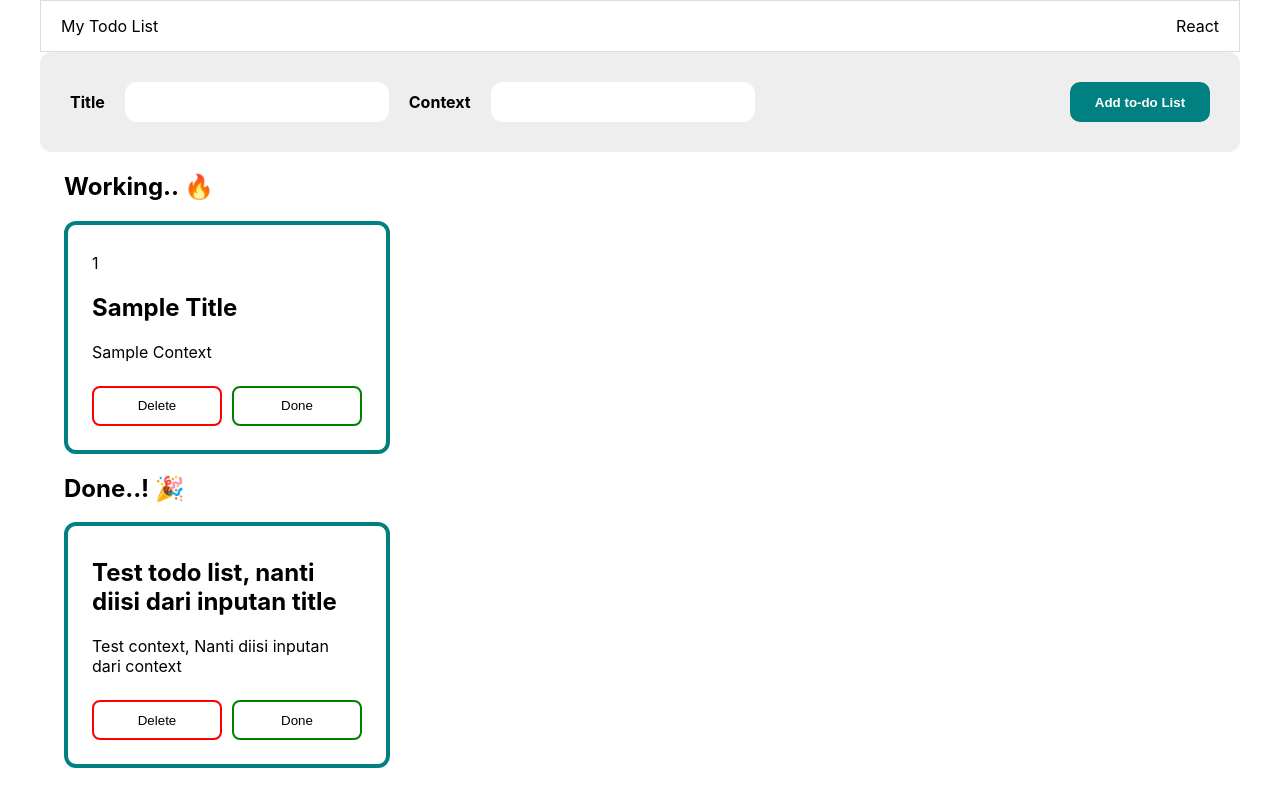
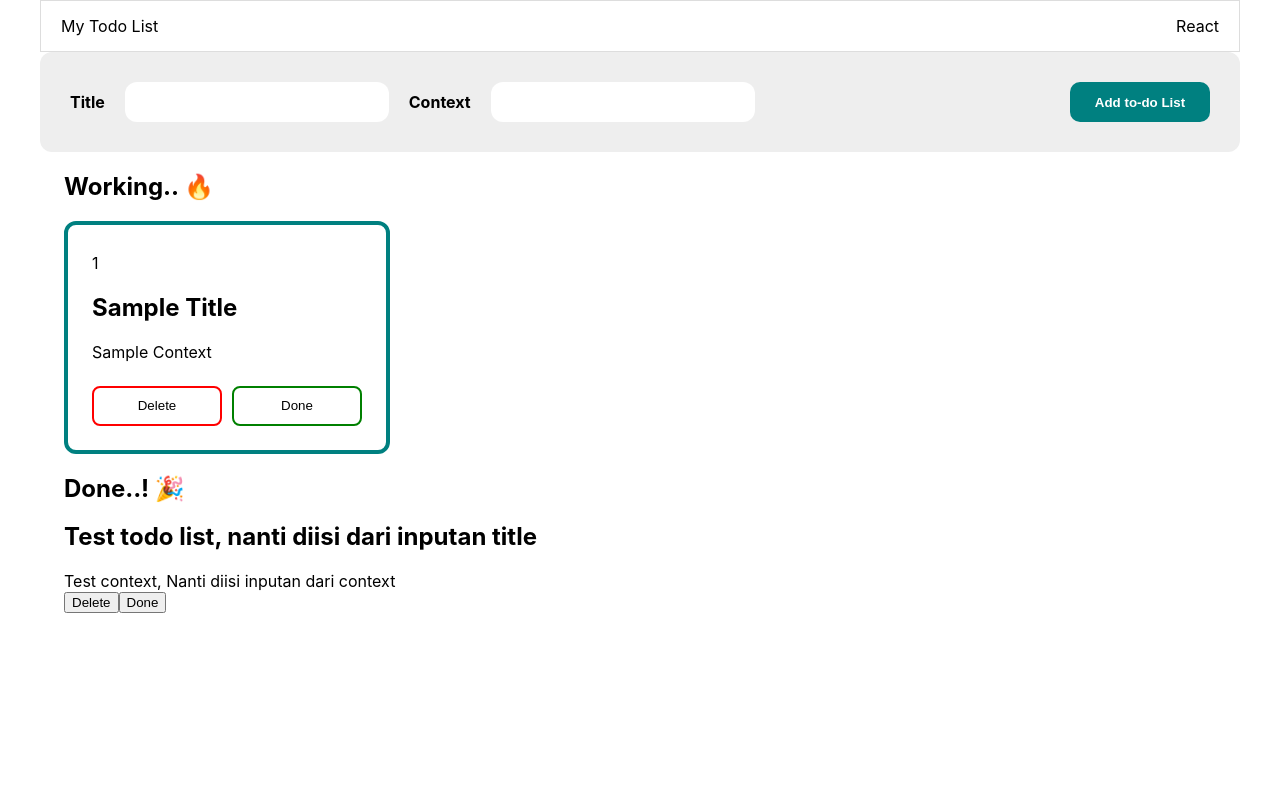
Before and after one commit to ApriyadiH/Week2-todolist, a React (Create React App) app: page / in a window 1280 px wide. Built offline with nearby package versions, Linux system fonts and the light colour scheme.

Commit message:
Adding style.css to each component

```diff
--- a/src/components/form/Form.jsx
+++ b/src/components/form/Form.jsx
@@ -1,3 +1,4 @@
+import "./style.css";
 const AddForm = ({
     title,
     context,
@@ -6,59 +7,59 @@ const AddForm = ({
     onClickHandlerAdd}) => {
 
     ////////////////////////////////////////////////////////
-    const add_form = {
-        backgroundColor: "#eee",
-        borderRadius: "12px",
-        justifyContent: "space-between",
-        margin: "0 auto",
-        padding: "30px",
+    // const add_form = {
+    //     backgroundColor: "#eee",
+    //     borderRadius: "12px",
+    //     justifyContent: "space-between",
+    //     margin: "0 auto",
+    //     padding: "30px",
 
-        display:"flex",
-        alignItems:"center",
-    }
+    //     display:"flex",
+    //     alignItems:"center",
+    // }
 
-    const input_group = {
-        alignItems: "center",
-        display: "flex",
-        gap: "20px",
-    }
+    // const input_group = {
+    //     alignItems: "center",
+    //     display: "flex",
+    //     gap: "20px",
+    // }
 
-    const form_label = {
-        fontSize: "16px",
-        fontWeight: "700"
-    }
+    // const form_label = {
+    //     fontSize: "16px",
+    //     fontWeight: "700"
+    // }
 
-    const add_input = {
-        border: "none",
-        borderRadius: "12px",
-        height: "40px",
-        padding: "0 12px",
-        width: "240px"
-    }
+    // const add_input = {
+    //     border: "none",
+    //     borderRadius: "12px",
+    //     height: "40px",
+    //     padding: "0 12px",
+    //     width: "240px"
+    // }
 
-    const add_button = {
-        backgroundColor: "teal",
-        border: "none",
-        borderRadius: "10px",
-        color: "#fff",
-        fontWeight: "700",
-        height: "40px",
-        width: "140px"
-    }
+    // const add_button = {
+    //     backgroundColor: "teal",
+    //     border: "none",
+    //     borderRadius: "10px",
+    //     color: "#fff",
+    //     fontWeight: "700",
+    //     height: "40px",
+    //     width: "140px"
+    // }
 
     return (
-        <form style = {add_form}>
-            <div style = {input_group}>
-                <label style = {form_label}>Title</label>
-                <input style = {add_input} value={title} onChange={onChangeHandlerTitle}></input>
-                <label style = {form_label}>Context</label>
-                <input style = {add_input} value={context} onChange={onChangeHandlerContext}></input>
+        <form className="add_form">
+            <div className="input_group">
+                <label className = "form_label">Title</label>
+                <input className = "add_input" value={title} onChange={onChangeHandlerTitle}></input>
+                <label className = "form_label">Context</label>
+                <input className = "add_input" value={context} onChange={onChangeHandlerContext}></input>
 
                 {/* TEST input terbaca */}
                 {/* <p>title = {title}, context = {context}</p> */}
 
             </div>
-            <button style = {add_button} disabled = {!title || !context} onClick={onClickHandlerAdd}>Add to-do List</button>
+            <button className="add_button" disabled = {!title || !context} onClick={onClickHandlerAdd}>Add to-do List</button>
         </form>
     );
 }
--- /dev/null
+++ b/src/components/form/style.css
@@ -0,0 +1,39 @@
+.add_form{
+    background-Color:  #eee ;
+    border-Radius:  12px ;
+    justify-Content:  space-between ;
+    margin:  0 auto ;
+    padding:  30px ;
+
+    display: flex ;
+    align-Items: center ;
+}
+
+.input_group {
+    align-Items:  center ;
+    display:  flex ;
+    gap:  20px ;
+}
+
+.form_label{
+    font-Size:  16px ;
+    font-Weight:  700
+}
+
+.add_input{
+    border:  none ;
+    border-Radius:  12px ;
+    height:  40px ;
+    padding:  0 12px ;
+    width:  240px
+}
+
+.add_button {
+    background-Color:  teal ;
+    border:  none ;
+    border-Radius:  10px ;
+    color:  #fff ;
+    font-Weight:  700 ;
+    height:  40px ;
+    width:  140px
+}
--- a/src/components/header/Header.jsx
+++ b/src/components/header/Header.jsx
@@ -1,15 +1,16 @@
+import './style.css';
 const Header = () => {
-    const container = {
-        alignItems: "center",
-        border: "1px solid #ddd",
-        display: "flex",
-        height: "50px",
-        justifyContent: "space-between",
-        padding: "0 20px",
-    }
+    // const container = {
+    //     alignItems: "center",
+    //     border: "1px solid #ddd",
+    //     display: "flex",
+    //     height: "50px",
+    //     justifyContent: "space-between",
+    //     padding: "0 20px",
+    // }
 
     return(
-        <div style = {container}>
+        <div className = "header-container">
             <div>My Todo List</div>
             <div>React</div>
         </div>
--- /dev/null
+++ b/src/components/header/style.css
@@ -0,0 +1,8 @@
+.header-container{
+    align-items: center;
+    border: 1px solid #ddd;
+    display: flex;
+    height: 50px;
+    justify-content: space-between;
+    padding: 0 20px;
+}
--- a/src/components/list/List.jsx
+++ b/src/components/list/List.jsx
@@ -1,50 +1,5 @@
 const ToDoComplete = ({todos,setTodos}) => {
-    const list_wrapper = {
-        display: "flex",
-        flexWrap: "wrap",
-        gap: "12px",
-    }
 
-    const to_do_container = {
-        border: "4px solid teal",
-        borderRadius: "12px",
-        padding: "12px 24px 24px",
-        width: "270px"
-    }
-
-    const to_do_title = {
-        display: "block",
-        fontSize: "1.5em",
-        marginBlockStart: "0.83em",
-        marginBlockEnd: "0.83em",
-        marginInlineStart: "0px",
-        marginInlineEnd: "0px",
-        fontWeight: "bold"
-    }
-
-    const button_set = {
-        display: "flex",
-        gap: "10px",
-        marginTop: "24px",
-    }
-
-    const delete_button = {
-        backgroundColor: "#fff",
-        border: "2px solid red",
-        borderRadius: "8px",
-        cursor: "pointer",
-        height: "40px",
-        width: "50%"
-    }
-
-    const complete_button = {
-        backgroundColor: "#fff",
-        border: "2px solid green",
-        borderRadius: "8px",
-        cursor: "pointer",
-        height: "40px",
-        width: "50%"
-    }
 
     // function onClickHandlerDelete(id){
     //     setTodos(current => current.filter(todo => {
@@ -58,7 +13,7 @@ const ToDoComplete = ({todos,setTodos}) => {
     // };
 
         return (
-        <div style = {list_wrapper}>
+        <div className="list_wrapper">
         {/* //     {todos.map((todo) => (
         //     <div style = {to_do_container} key={todo.td_id}>
         //         <div>
@@ -72,14 +27,14 @@ const ToDoComplete = ({todos,setTodos}) => {
         //         </div>
         //     </div>
         //     ))} */}
-            <div style = {to_do_container}>
+            <div className="to_do_container">
                 <div>
-                    <h2 style = {to_do_title}> Test todo list, nanti diisi dari inputan title </h2>
+                    <h2 className = "to_do_title"> Test todo list, nanti diisi dari inputan title </h2>
                     <div> Test context, Nanti diisi inputan dari context</div>
                 </div>
-                <div style = {button_set}>
-                    <button style = {delete_button}>Delete</button>
-                    <button style = {complete_button}>Done</button>
+                <div className = "button_set">
+                    <button className = "delete_button">Delete</button>
+                    <button className = "complete_button">Done</button>
                 </div>
             </div>
 
@@ -191,36 +146,7 @@ const ToDoWorking = ({todos,setTodos}) => {
                 </div>
             </div>
             ))}
-            {/* <div style = {to_do_container}>
-                <div>
-                    <h2 style = {to_do_title}> Test todo list, nanti diisi dari inputan title </h2>
-                    <div> Test context, Nanti diisi inputan dari context</div>
-                </div>
-                <div style = {button_set}>
-                    <button style = {delete_button}>Delete</button>
-                    <button style = {complete_button}>Done</button>
-                </div>
-            </div>
-            <div style = {to_do_container}>
-                <div>
-                    <h2 style = {to_do_title}> Test todo list, nanti diisi dari inputan title </h2>
-                    <div> Test context, Nanti diisi inputan dari context</div>
-                </div>
-                <div style = {button_set}>
-                    <button style = {delete_button}>Delete</button>
-                    <button style = {complete_button}>Done</button>
-                </div>
-            </div>
-            <div style = {to_do_container}>
-                <div>
-                    <h2 style = {to_do_title}> Test todo list, nanti diisi dari inputan title </h2>
-                    <div> Test context, Nanti diisi inputan dari context</div>
-                </div>
-                <div style = {button_set}>
-                    <button style = {delete_button}>Delete</button>
-                    <button style = {complete_button}>Done</button>
-                </div>
-            </div> */}
+
         </div>
     )
 }
--- /dev/null
+++ b/src/components/list/style.css
@@ -0,0 +1,96 @@
+.list_wrapper {
+    display:flex;
+    flex-Wrap:  wrap  ;
+    gap:  12px  ;
+}
+
+.to_do_container{
+    border:  4px solid teal  ;
+    border-Radius:  12px  ;
+    padding:  12px 24px 24px  ;
+    width:  270px
+}
+
+.to_do_title{
+    display:  block  ;
+    font-Size:  1.5em  ;
+    margin-Block-Start:  0.83em  ;
+    margin-Block-End:  0.83em  ;
+    margin-Inline-Start:  0px  ;
+    margin-Inline-End:  0px  ;
+    font-Weight:  bold
+}
+
+.button_set{
+    display:  flex  ;
+    gap:  10px  ;
+    margin-Top:  24px  ;
+}
+
+.delete_button{
+    background-Color:  #fff  ;
+    border:  2px solid red  ;
+    border-Radius:  8px  ;
+    cursor:  pointer  ;
+    height:  40px  ;
+    width:  50%
+}
+
+.complete_button{
+    background-Color:  #fff  ;
+    border:  2px solid green  ;
+    border-Radius:  8px  ;
+    cursor:  pointer  ;
+    height:  40px  ;
+    width:  50% ;
+}
+
+/*
+ const list_wrapper = {
+        display: "flex",
+        flexWrap: "wrap",
+        gap: "12px",
+    }
+
+    const to_do_container = {
+        border: "4px solid teal",
+        borderRadius: "12px",
+        padding: "12px 24px 24px",
+        width: "270px"
+    }
+
+    const to_do_title = {
+        display: "block",
+        fontSize: "1.5em",
+        marginBlockStart: "0.83em",
+        marginBlockEnd: "0.83em",
+        marginInlineStart: "0px",
+        marginInlineEnd: "0px",
+        fontWeight: "bold"
+    }
+
+    const button_set = {
+        display: "flex",
+        gap: "10px",
+        marginTop: "24px",
+    }
+
+    const delete_button = {
+        backgroundColor: "#fff",
+        border: "2px solid red",
+        borderRadius: "8px",
+        cursor: "pointer",
+        height: "40px",
+        width: "50%"
+    }
+
+    const complete_button = {
+        backgroundColor: "#fff",
+        border: "2px solid green",
+        borderRadius: "8px",
+        cursor: "pointer",
+        height: "40px",
+        width: "50%"
+    }
+
+*/
```
Also changed, not shown: src/components/todo/style.css (added).
